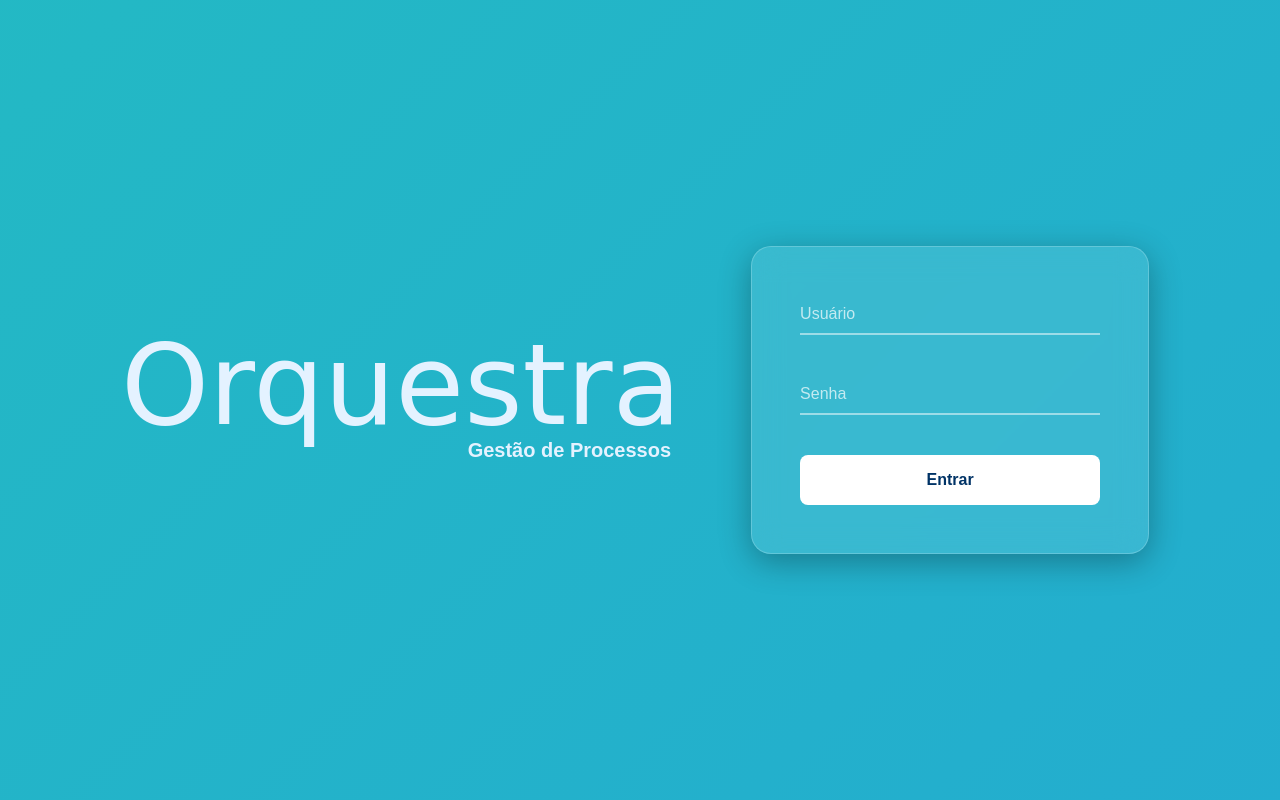
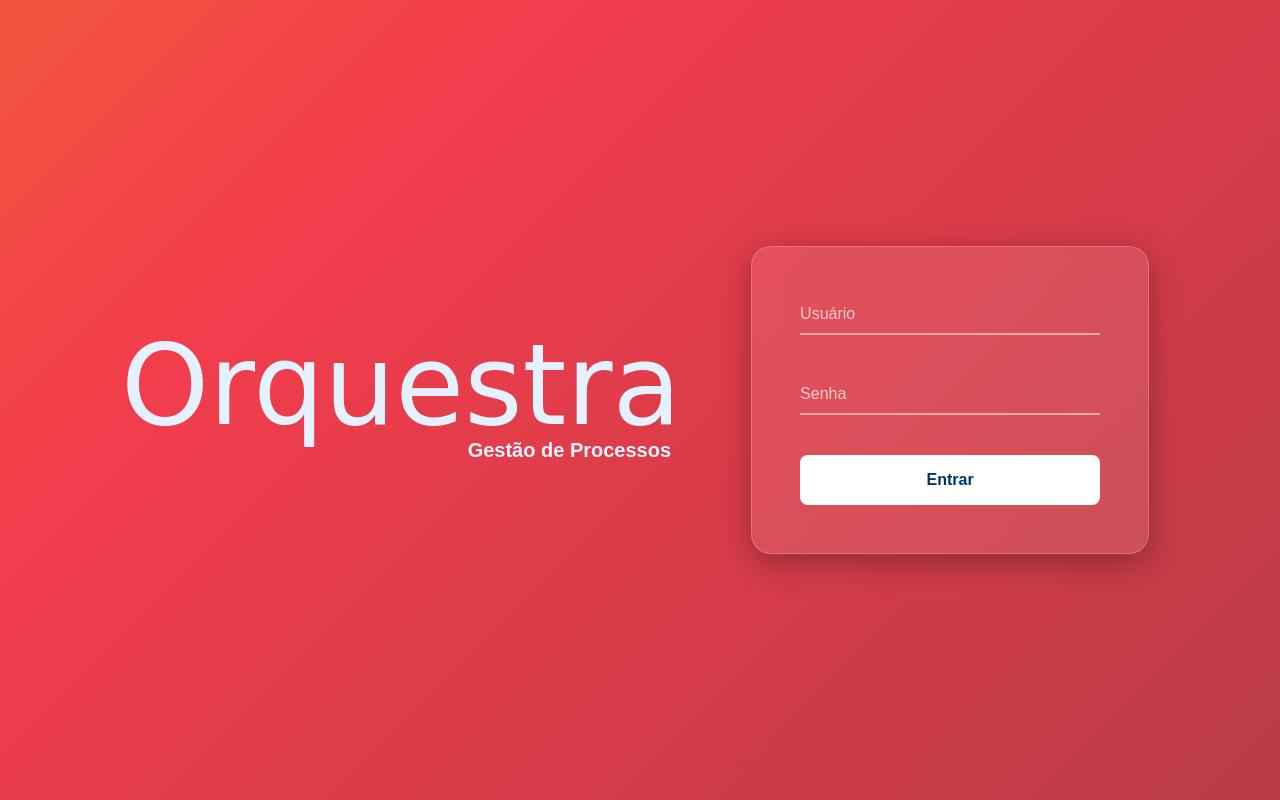
Before and after one commit to andlybras/orquestra, a Django app: template templates/core/login.html in a window 1280 px wide. Run offline with Django 5.2, Linux system fonts and the light colour scheme; the template is opened without the code that fills it, so the values that code supplies are empty; some web fonts are replaced.

Commit message:
Altera as cores do fundo

```diff
--- a/static/css/style.css
+++ b/static/css/style.css
@@ -4,7 +4,7 @@
     height: 100%;
     font-family: 'Bai Jamjuree', sans-serif;
     color: #E4F2FF;
-    background: linear-gradient(-45deg, #23a6d5, #23d5ab);
+    background: linear-gradient(-45deg, #8c3a40, #f23d4c, #f2b705, #f2a65a);
     background-size: 400% 400%;
     animation: gradientAnimation 15s ease infinite;
 }
```
